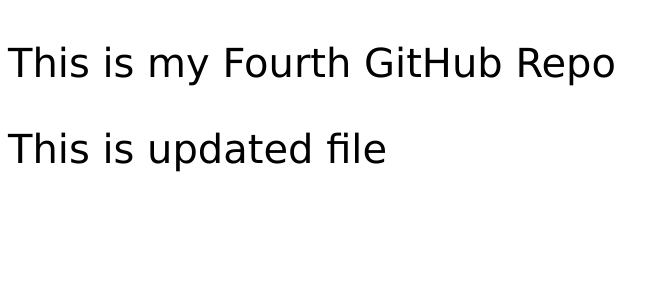
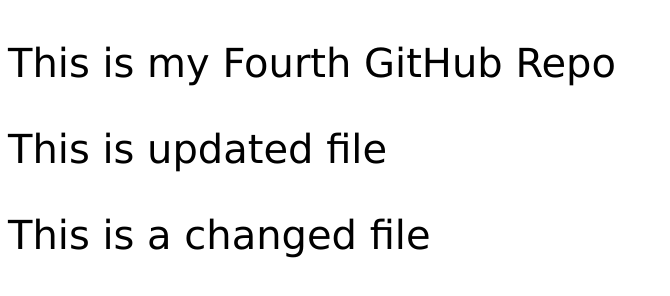
Before and after one commit to hafizurbagjan/my-fourth-github-repo, a plain HTML site: page index.html in a window 1280 px wide. Shown: the whole page, without its empty margins (0-670 px from the left). Drawn offline with Linux system fonts and the light colour scheme.

Commit message:
Update index.html

```diff
--- a/index.html
+++ b/index.html
@@ -9,5 +9,6 @@
 <body>
     <p>This is my Fourth GitHub Repo</p>
     <p>This is updated file</p>
+    <p>This is a changed file</p>
 </body>
 </html>
```
